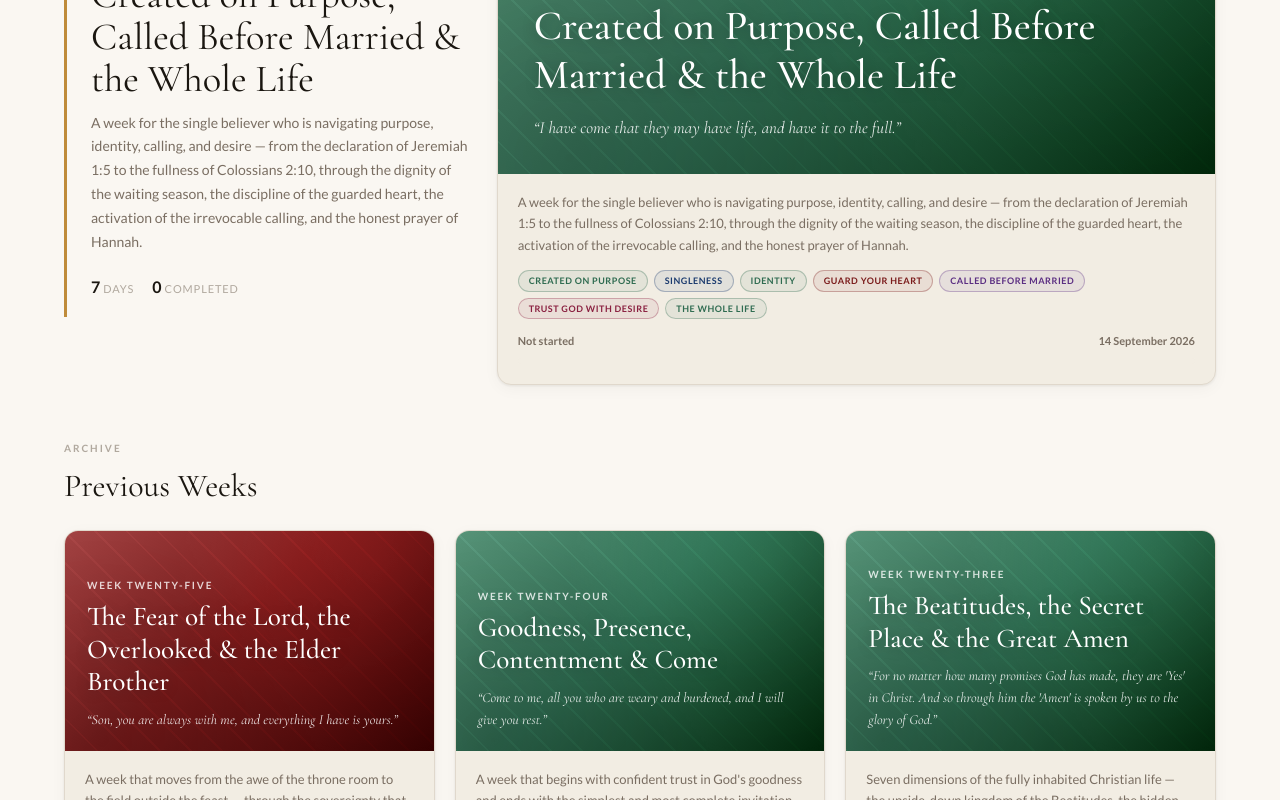
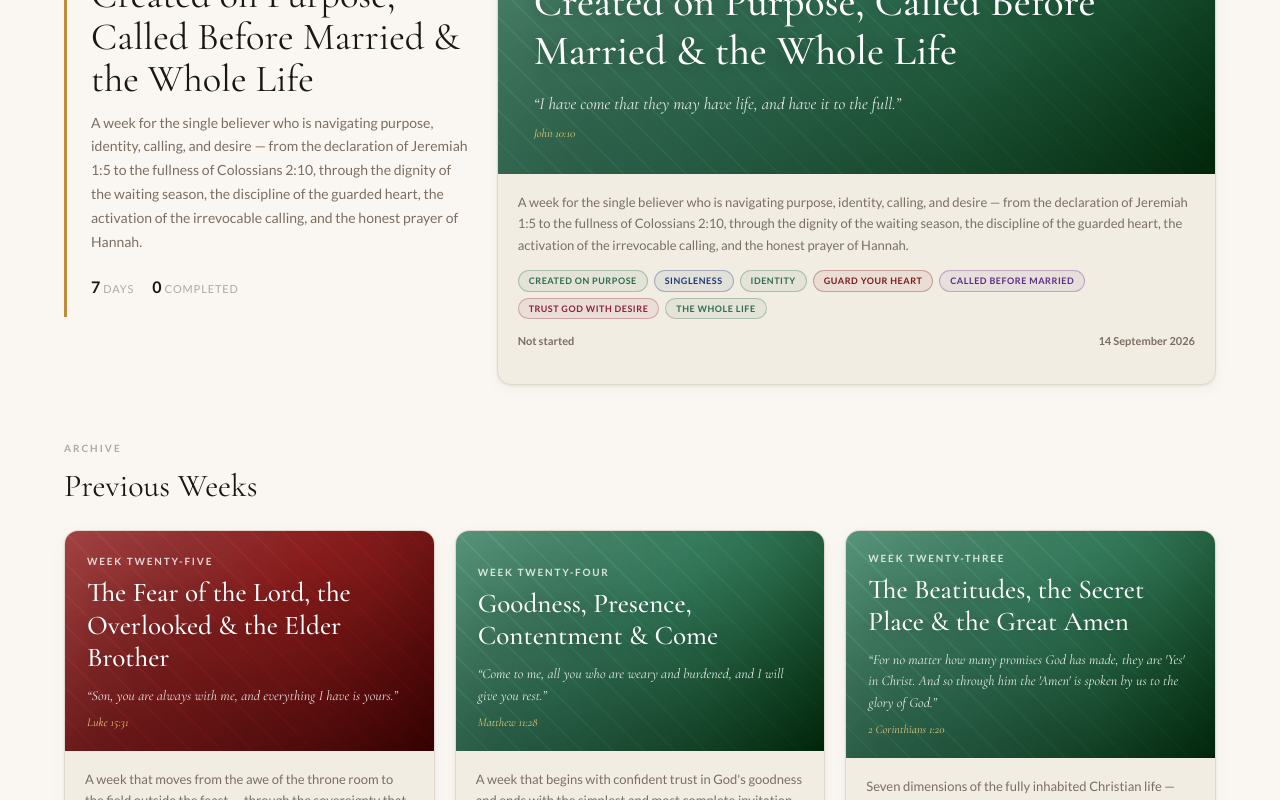
Before and after one commit to kiche-allan/spiritual-programme, a Next.js app: page / in a window 1280 px wide. Shown: the part 1020-1820 px from the top of the page. Built offline with nearby package versions, Linux system fonts and the light colour scheme.

Commit message:
feat: restore heroRef display on WeekCard in small italic gold text

```diff
--- a/app/globals.css
+++ b/app/globals.css
@@ -260,6 +260,14 @@ body { background: var(--bg); color: var(--t1); font-family: var(--font-lato), s
 }
 .week-gradient-card--hero .week-gradient-verse {
   font-size: 17px;
+}
+.week-gradient-ref {
+  display: block;
+  font-family: 'Cormorant Garamond', Georgia, serif;
+  font-style: italic;
+  font-size: 12px;
+  color: #E8C97A;
+  margin: 6px 0 0;
 }
 .week-gradient-body {
   padding: 18px 20px 20px;
--- a/components/week/WeekCard.tsx
+++ b/components/week/WeekCard.tsx
@@ -35,6 +35,7 @@ export function WeekCard({ week, progress, isLatest }: Props) {
           <span className="week-gradient-label">{week.subtitle}</span>
           <h2 className="week-gradient-title">{week.title}</h2>
           <p className="week-gradient-verse">&ldquo;{week.heroVerse}&rdquo;</p>
+          <span className="week-gradient-ref">{week.heroRef}</span>
         </div>
       </div>
 
```
